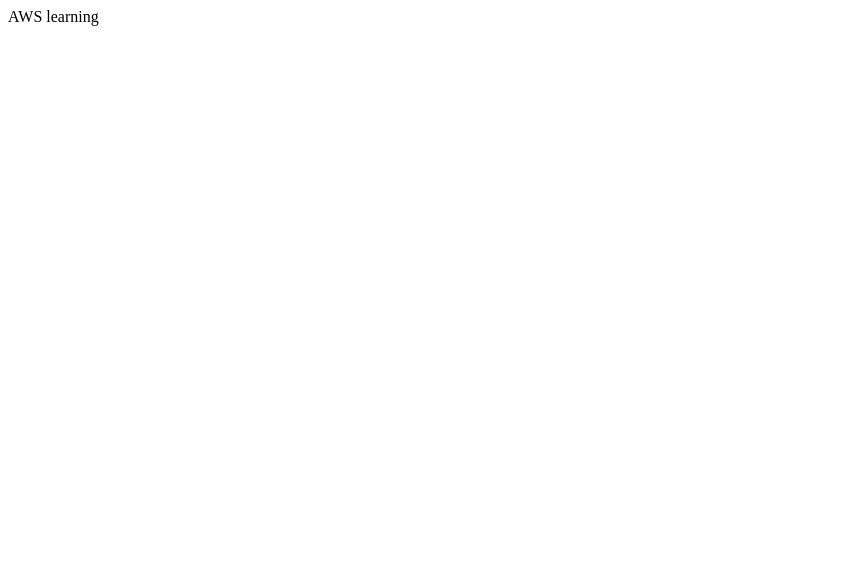
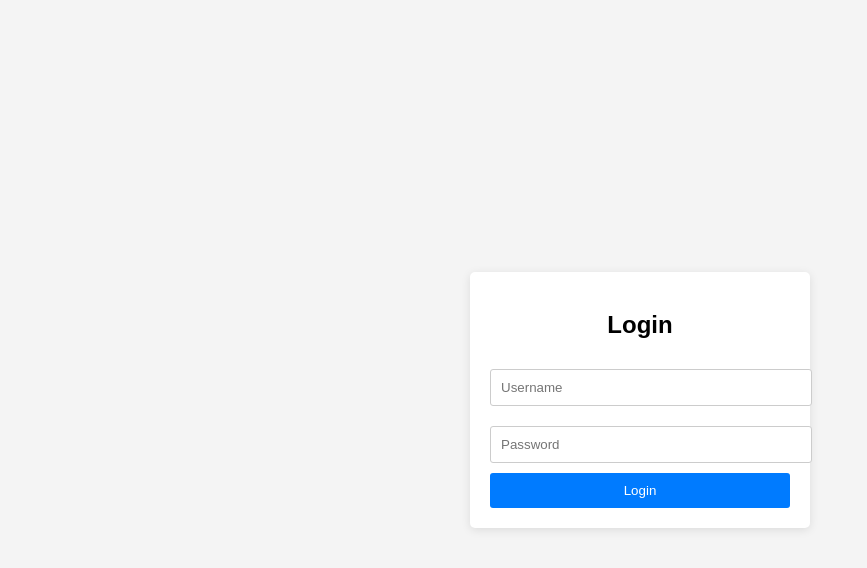
Before and after one commit to gurleravindar/awslearing, a plain HTML site: page index.html in a window 1280 px wide. Shown: the whole page, without its empty margins (0-867 px from the left). Drawn offline with Linux system fonts and the light colour scheme.

Commit message:
Login Form

```diff
--- a/index.html
+++ b/index.html
@@ -1,8 +1,60 @@
-<html>
-    <head>
-        <title>AWS Learning</title>
-    </head>
-    <body>
-        <p>AWS learning</p>
-    </body>
+<!DOCTYPE html>
+<html lang="en">
+<head>
+    <meta charset="UTF-8">
+    <meta name="viewport" content="width=device-width, initial-scale=1.0">
+    <title>Login Form</title>
+    <style>
+        body {
+            font-family: Arial, sans-serif;
+            background-color: #f4f4f4;
+            display: flex;
+            justify-content: center;
+            align-items: center;
+            height: 100vh;
+            margin: 0;
+        }
+        .login-container {
+            background-color: #fff;
+            padding: 20px;
+            border-radius: 5px;
+            box-shadow: 0 2px 10px rgba(0, 0, 0, 0.1);
+            width: 300px;
+        }
+        .login-container h2 {
+            margin-bottom: 20px;
+            text-align: center;
+        }
+        .login-container input[type="text"],
+        .login-container input[type="password"] {
+            width: 100%;
+            padding: 10px;
+            margin: 10px 0;
+            border: 1px solid #ccc;
+            border-radius: 3px;
+        }
+        .login-container button {
+            width: 100%;
+            padding: 10px;
+            background-color: #007BFF;
+            color: #fff;
+            border: none;
+            border-radius: 3px;
+            cursor: pointer;
+        }
+        .login-container button:hover {
+            background-color: #0056b3;
+        }
+    </style>
+</head>
+<body>
+    <div class="login-container">
+        <h2>Login</h2>
+        <form action="#" method="POST">
+            <input type="text" name="username" placeholder="Username" required>
+            <input type="password" name="password" placeholder="Password" required>
+            <button type="submit">Login</button>
+        </form>
+    </div>
+</body>
 </html>
```
